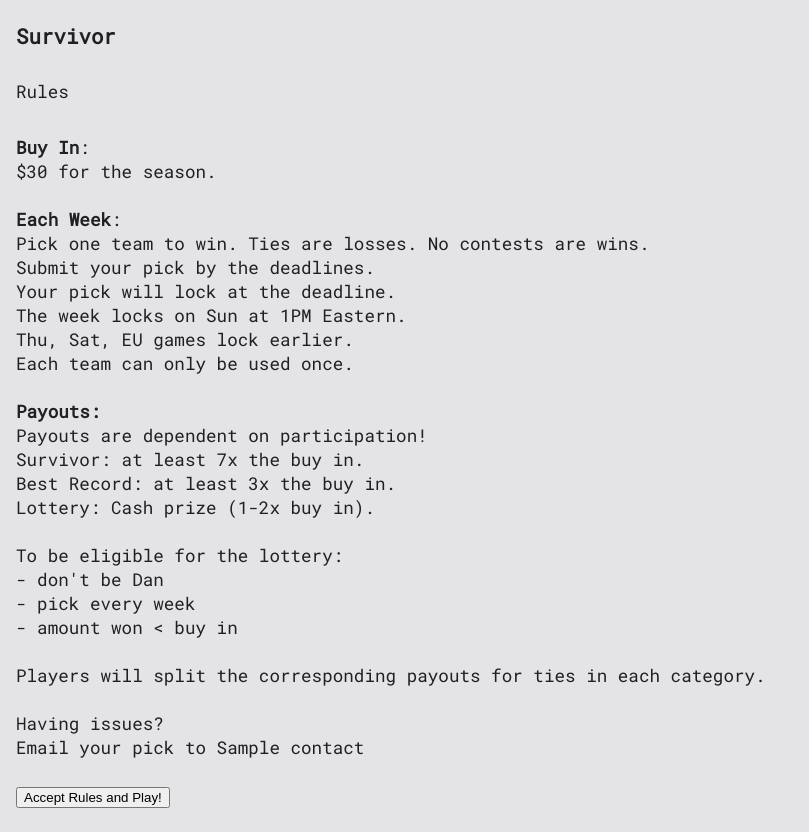
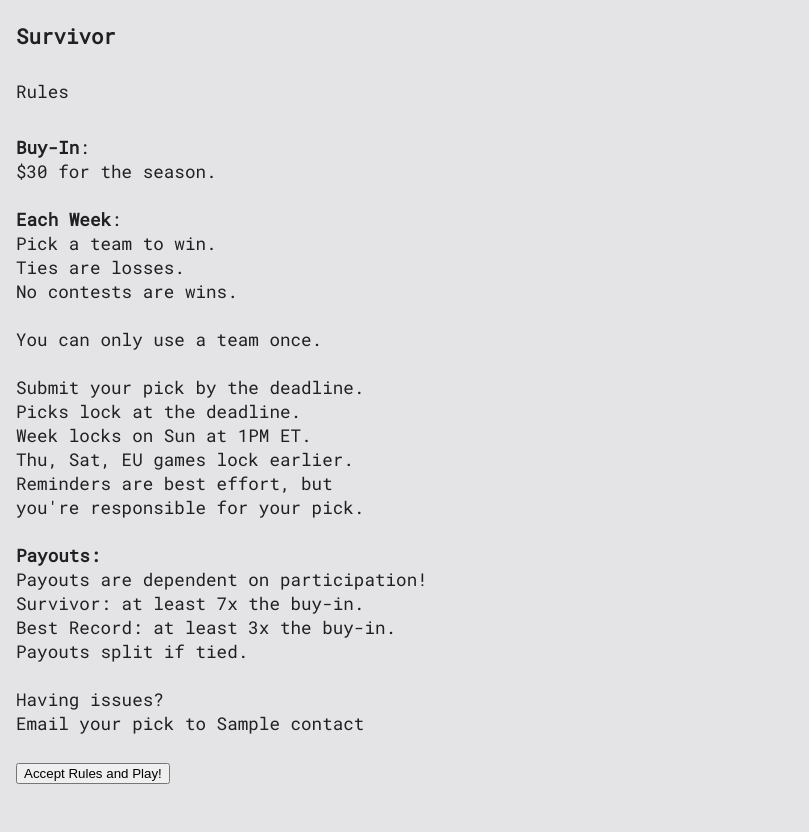
Before and after one commit to dansahagian/fbsurvivor, a Django app: template fbsurvivor/templates/confirm.html in a window 1280 px wide. Shown: the whole page, without its empty margins (0-809 px from the left). After the commit the page ends 784 px from the top, so only its background shows below. Run offline with Django 3.2, Linux system fonts and the light colour scheme; the template is opened without the code that fills it: most values are stand-ins (such as "Sample title", 1, 10 or a date in 2020).

Commit message:
Remove lottery

```diff
--- a/fbsurvivor/core/admin.py
+++ b/fbsurvivor/core/admin.py
@@ -36,15 +36,11 @@ class PlayerStatusAdmin(admin.ModelAdmin):
         "is_paid",
         "is_retired",
         "is_survivor",
-        "has_complete_picks",
-        "has_won_gt_buy_in",
     ]
     list_editable = [
         "is_paid",
         "is_retired",
         "is_survivor",
-        "has_complete_picks",
-        "has_won_gt_buy_in",
     ]
     list_filter = ["season"]
 
--- a/fbsurvivor/core/models.py
+++ b/fbsurvivor/core/models.py
@@ -55,8 +55,6 @@ class PlayerStatus(models.Model):
     is_survivor = models.BooleanField(default=True)
     win_count = models.SmallIntegerField(default=0)
     loss_count = models.SmallIntegerField(default=0)
-    has_complete_picks = models.BooleanField(default=True)
-    has_won_gt_buy_in = models.BooleanField(default=False)
 
     def __str__(self):
         return f"{self.player} - {self.season}"
--- a/fbsurvivor/templates/rules.html
+++ b/fbsurvivor/templates/rules.html
@@ -3,30 +3,34 @@
         <div class="container">
             Rules
             <div class="container">
-                <strong>Buy In</strong>:<br>
-                $30 for the season.<br><br>
+                <strong>Buy-In</strong>:<br>
+                $30 for the season.
+                <br><br>
+
                 <strong>Each Week</strong>:<br>
-                Pick one team to win.
-                Ties are losses.
-                No contests are wins.<br>
-                Submit your pick by the deadlines.<br>
-                Your pick will lock at the deadline.<br>
-                The week locks on Sun at 1PM Eastern.<br>
+                Pick a team to win.<br>
+                Ties are losses.<br>
+                No contests are wins.
+                <br><br>
+
+                You can only use a team once.
+                <br><br>
+
+                Submit your pick by the deadline.<br>
+                Picks lock at the deadline.<br>
+                Week locks on Sun at 1PM ET.<br>
                 Thu, Sat, EU games lock earlier.<br>
-                Each team can only be used once.<br>
-                <br>
+                Reminders are best effort, but<br>
+                you're responsible for your pick.
+                <br><br>
 
                 <strong>Payouts:</strong><br>
                 Payouts are dependent on participation!<br>
-                Survivor: at least 7x the buy in.<br>
-                Best Record: at least 3x the buy in.<br>
-                Lottery: Cash prize (1-2x buy in).<br><br>
-                To be eligible for the lottery:<br>
-                - don't be Dan<br>
-                - pick every week<br>
-                - amount won < buy in<br><br>
-                Players will split the corresponding payouts for ties in each category.<br>
-                <br>
+                Survivor: at least 7x the buy-in.<br>
+                Best Record: at least 3x the buy-in.<br>
+                Payouts split if tied.
+                <br><br>
+
                 Having issues?<br>
                 Email your pick to {{ contact }}
                 <br><br>
```
Also changed, not shown: fbsurvivor/core/management/commands/pick_lottery_winner.py (deleted, +0 -41 lines), fbsurvivor/core/migrations/0048_remove_playerstatus_has_complete_picks_and_more.py (added).
